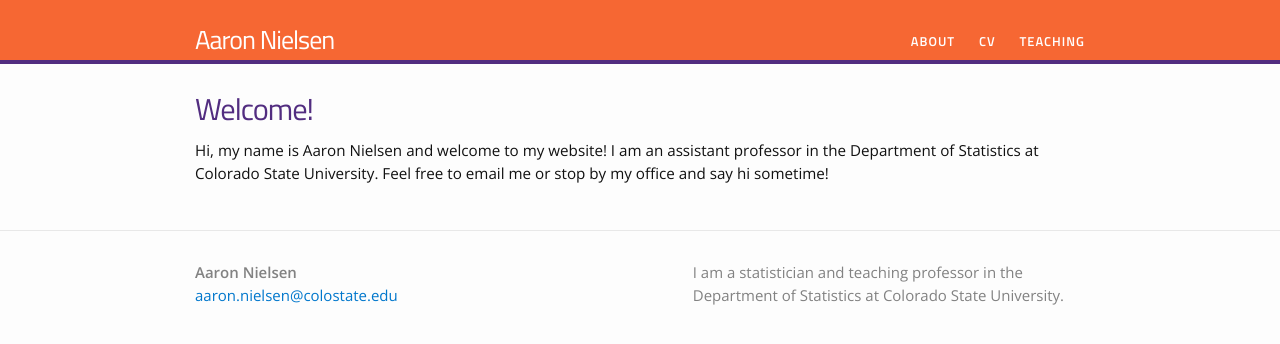
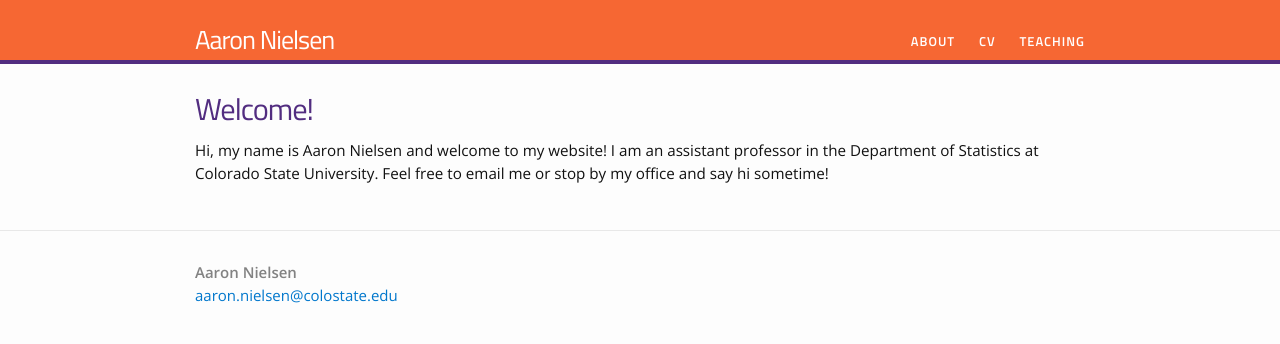
Before and after one commit to aaron-nielsen/aaron-nielsen.github.io, a Jekyll site: the page built from index.html, in a window 1280 px wide. Shown: the top 344 px of the page. Built offline with Jekyll 4.4.1, drawn with Linux system fonts in a browser that asks for light colours.

Commit message:
Update _config.yml

```diff
--- a/_config.yml
+++ b/_config.yml
@@ -2,7 +2,6 @@
 title: Aaron Nielsen
 email: aaron.nielsen@colostate.edu
 description: > # this means to ignore newlines until "baseurl:"
-  I am a statistician and teaching professor in the Department of Statistics at Colorado State University.
 baseurl: "" # the subpath of your site, e.g. /blog/
 url: "http://aaron-nielsen.github.io" # the base hostname & protocol for your site
 
@@ -14,6 +13,8 @@
 job.title: "Assistant Professor"
 excerpt_separator: "<!--more-->"
 
+school: Colorado State University
+
 # SEO stuff
 # google_author: ""
 # google_site_verification: ""
```
